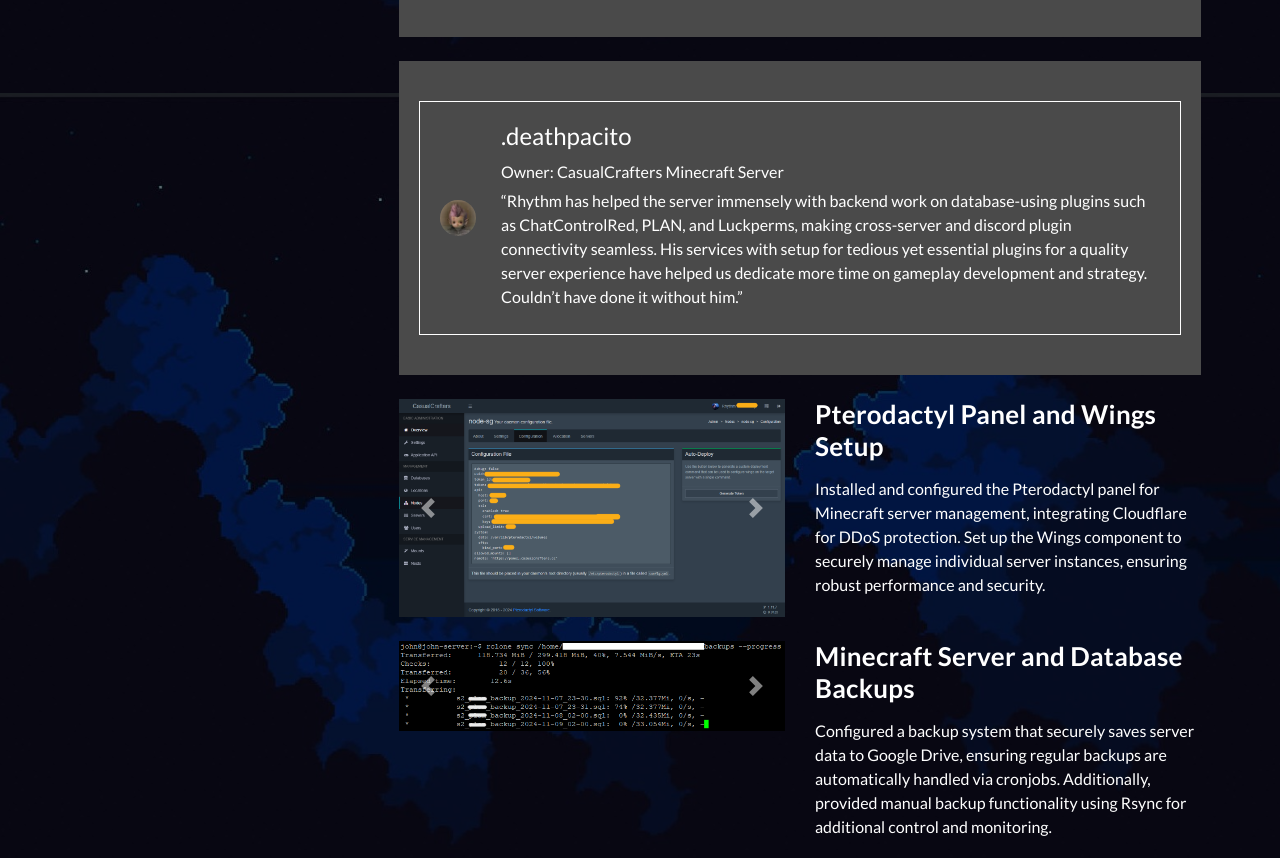
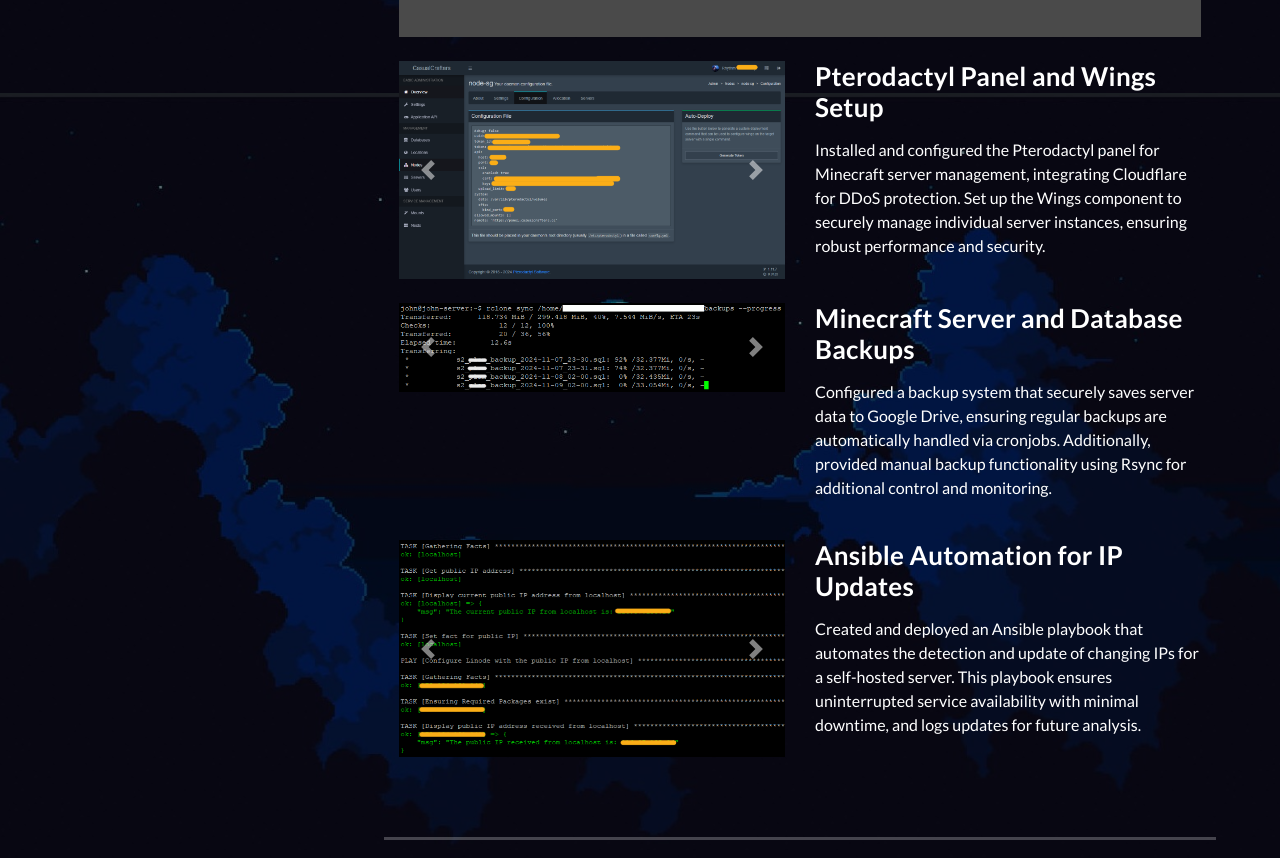
Before and after one commit to RhythmDevv/RhythmDevv.github.io, a plain HTML site: page index.html in a window 1280 px wide. Shown: the part 3907-4765 px from the top of the page. Drawn offline with nearby package versions, Linux system fonts and the light colour scheme.

Commit message:
Update index.html

```diff
--- a/index.html
+++ b/index.html
@@ -388,20 +388,6 @@ https://templatemo.com/tm-531-reflux
               </div>
             </div>
 
-        <div class="testimonial-section mt-4">
-          <div class="testimonial-content">
-            <img src="assets/images/customer1.webp" alt="Client Photo" class="testimonial-photo">
-            <div class="testimonial-text">
-              <h3>.deathpacito</h3>
-              <p> Owner: CasualCrafters Minecraft Server</p>
-              <p>“Rhythm has helped the server immensely with backend work on database-using plugins such as ChatControlRed,
-                  PLAN, and Luckperms, making cross-server and discord plugin connectivity seamless. His services with
-                  setup for tedious yet essential plugins for a quality server experience have helped us dedicate more time on
-                  gameplay development and strategy. Couldn’t have done it without him.”</p>
-            </div>
-          </div>
-        </div>
-
         <!-- Carousel 4: Pterodactyl Panel and Wings Setup -->
         <div class="left-image-post mt-4">
           <div class="row">
```
